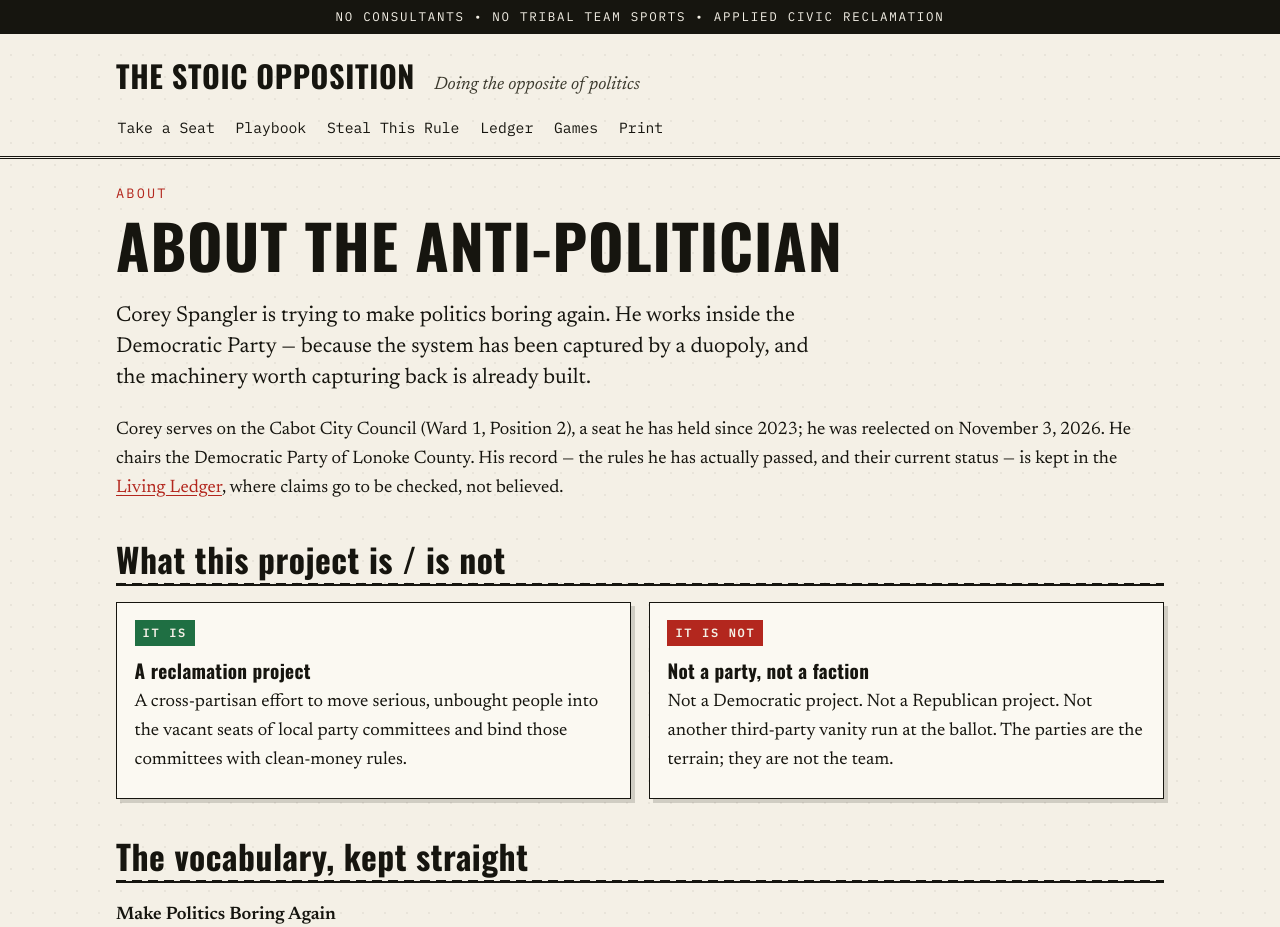
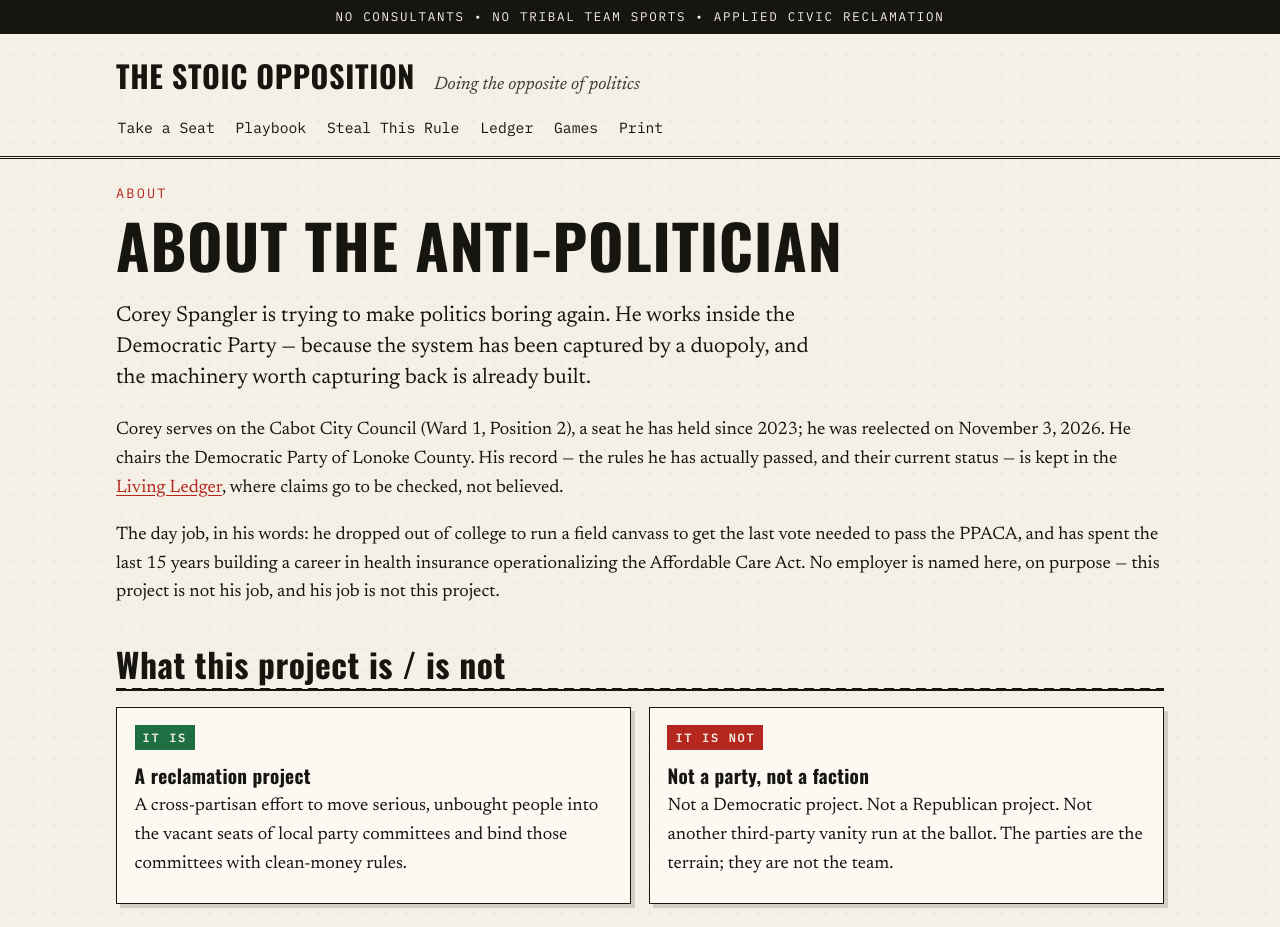
Before and after one commit to HiramMcknoxt/stoic-opposition, a plain HTML site: page about.html in a window 1280 px wide. Shown: the top 927 px of the page. Drawn offline with nearby package versions, Linux system fonts and the light colour scheme.

Commit message:
About: add Corey's PPACA canvass / health-insurance bio, no employer named

```diff
--- a/about.html
+++ b/about.html
@@ -47,6 +47,11 @@
   actually passed, and their current status &mdash; is kept in the
   <a href="ledger.html">Living Ledger</a>, where claims go to be checked, not
   believed.</p>
+  <p>The day job, in his words: he dropped out of college to run a field
+  canvass to get the last vote needed to pass the PPACA, and has spent the
+  last 15 years building a career in health insurance operationalizing the
+  Affordable Care Act. No employer is named here, on purpose &mdash; this
+  project is not his job, and his job is not this project.</p>
 </section>
 
 <section aria-label="What this is and is not">
```
